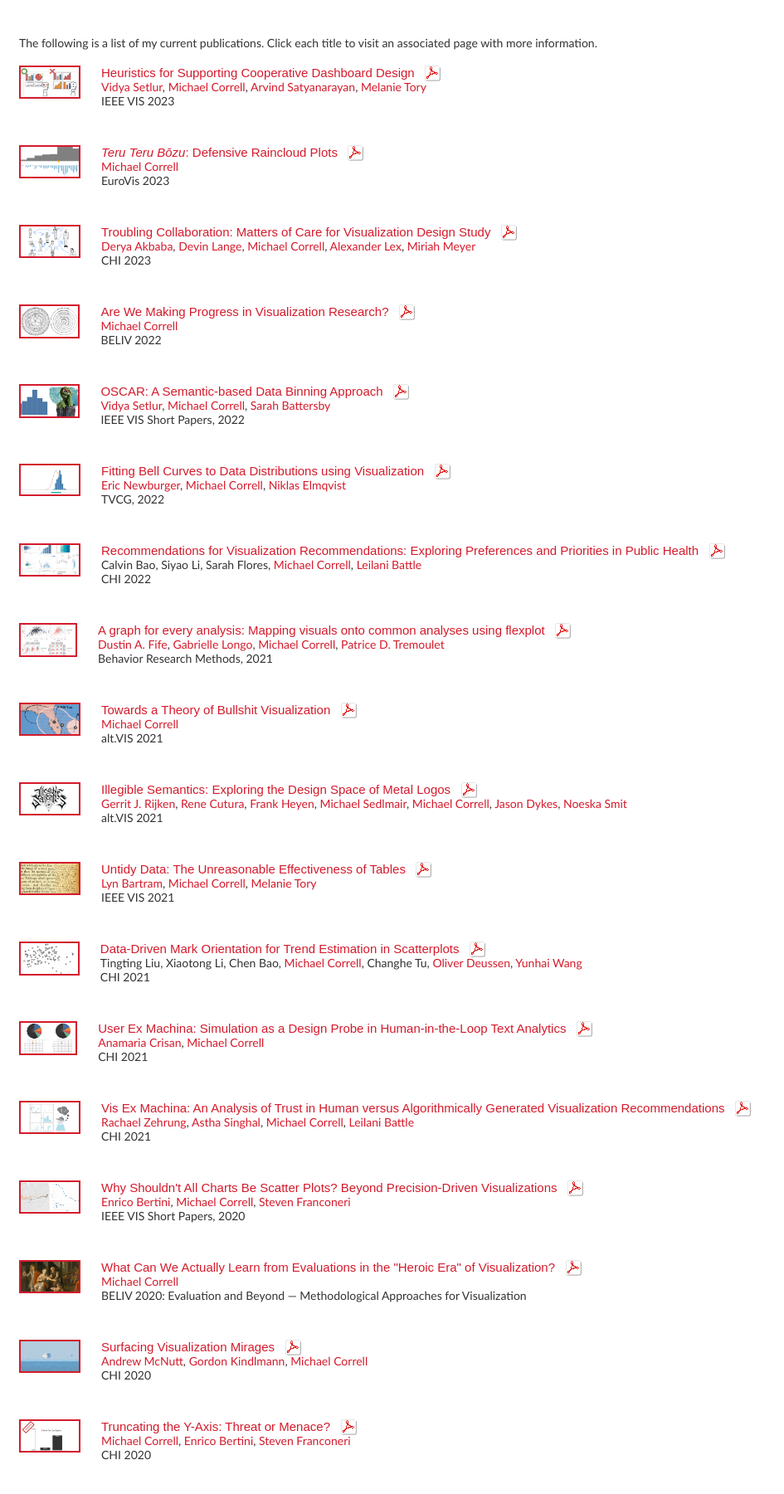
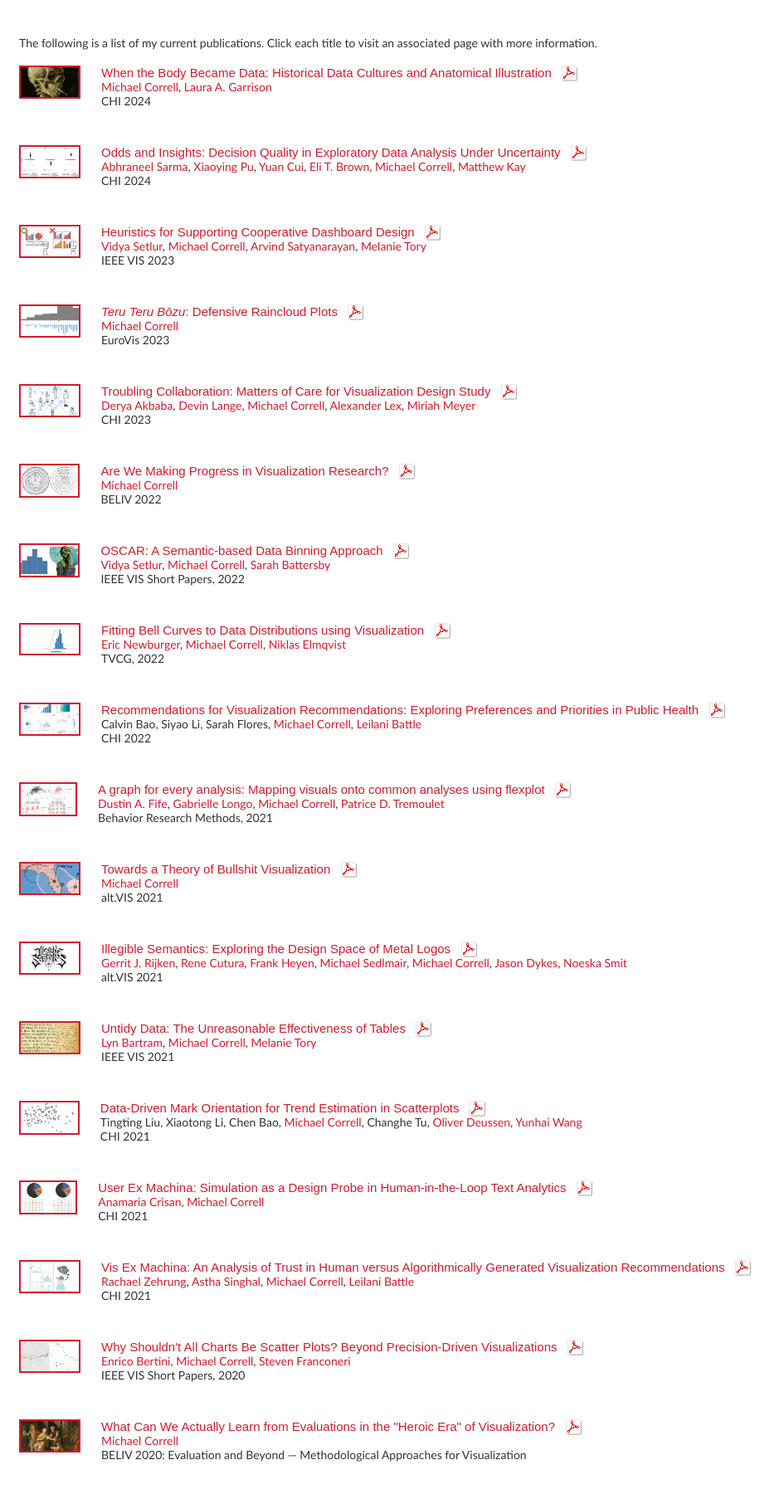
Before and after one commit to mcorrell/website, a PHP site: page /publications.php in a window 1280 px wide. Shown: the part 204-2005 px from the top of the page at 83% size, without its empty margins (0-945 px from the left). Run offline with PHP 8.4, Linux system fonts and the light colour scheme.

Commit message:
Add CHI papers

```diff
--- a/publist.php
+++ b/publist.php
@@ -1,4 +1,40 @@
 <div class='results list'>
+<div class="thumb image"><div><a href="https://arxiv.org/pdf/2402.05014.pdf"><img src="images/anatomy.png" alt="Paper teaser image" /></a></div>
+	</div>
+	<div class="ref">
+		<div class="title">
+			<a href="https://arxiv.org/pdf/2402.05014.pdf">When the Body Became Data: Historical Data Cultures and Anatomical Illustration</a> &nbsp;
+		 <a href="https://arxiv.org/pdf/2402.05014.pdf"><img class='doc' src='images/pdf.png' width='19' height='19' alt='2024-CHI-anatomy.pdf' /></a>
+		</div>
+		<div class="authors">
+			<a href="http://correll.io">Michael Correll</a>,
+			<a href="https://www.laura-garrison.com/">Laura A. Garrison</a>
+		</div>
+		<div class="conf">
+			CHI 2024
+		</div>
+	</div>
+
+	<div class="thumb image"><div><a href="https://osf.io/preprints/osf/qa8dj"><img src="images/odds.png" alt="Paper teaser image" /></a></div>
+	</div>
+	<div class="ref">
+		<div class="title">
+			<a href="https://osf.io/xtsfz/">Odds and Insights: Decision Quality in Exploratory Data Analysis Under Uncertainty</a> &nbsp;
+		 <a href="https://osf.io/preprints/osf/qa8dj"><img class='doc' src='images/pdf.png' width='19' height='19' alt='2024-CHI-odds.pdf' /></a>
+		</div>
+		<div class="authors">
+			<a href="https://abhsarma.github.io/">Abhraneel Sarma</a>,
+			<a href="https://xiaoyingpu.github.io/">Xiaoying Pu</a>,
+			<a href="https://yccui.github.io/">Yuan Cui</a>,
+			<a href="https://cds.cdm.depaul.edu/teachers/eli-brown/">Eli T. Brown</a>,
+			<a href="http://correll.io">Michael Correll</a>,
+			<a href="https://www.mjskay.com/">Matthew Kay</a>
+		</div>
+		<div class="conf">
+			CHI 2024
+		</div>
+	</div>
+
 	<div class="thumb image"><div><a href="https://arxiv.org/pdf/2308.04514.pdf"><img src="images/grice.png" alt="Paper teaser image" /></a></div>
 	</div>
 	<div class="ref">
```
